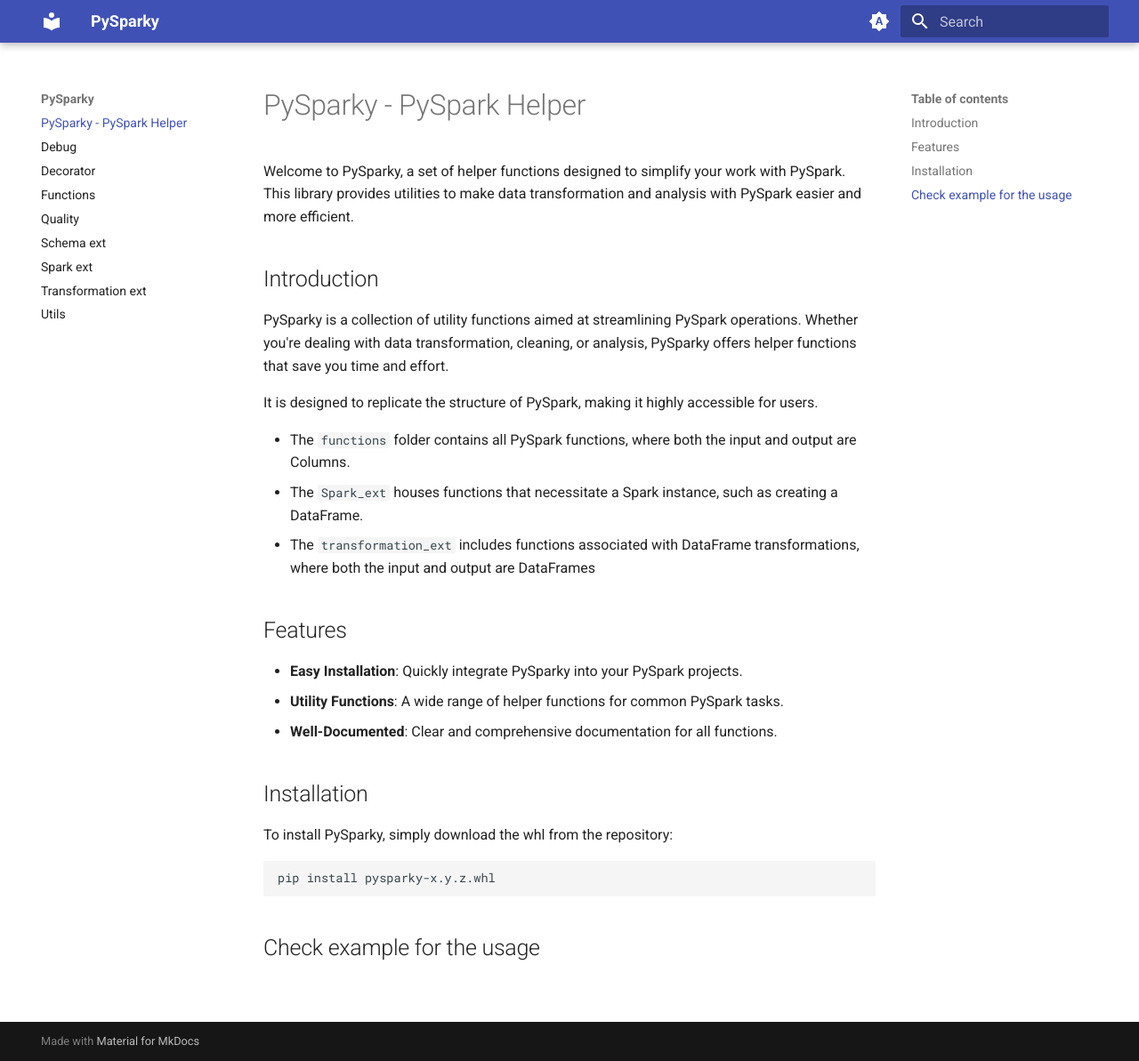
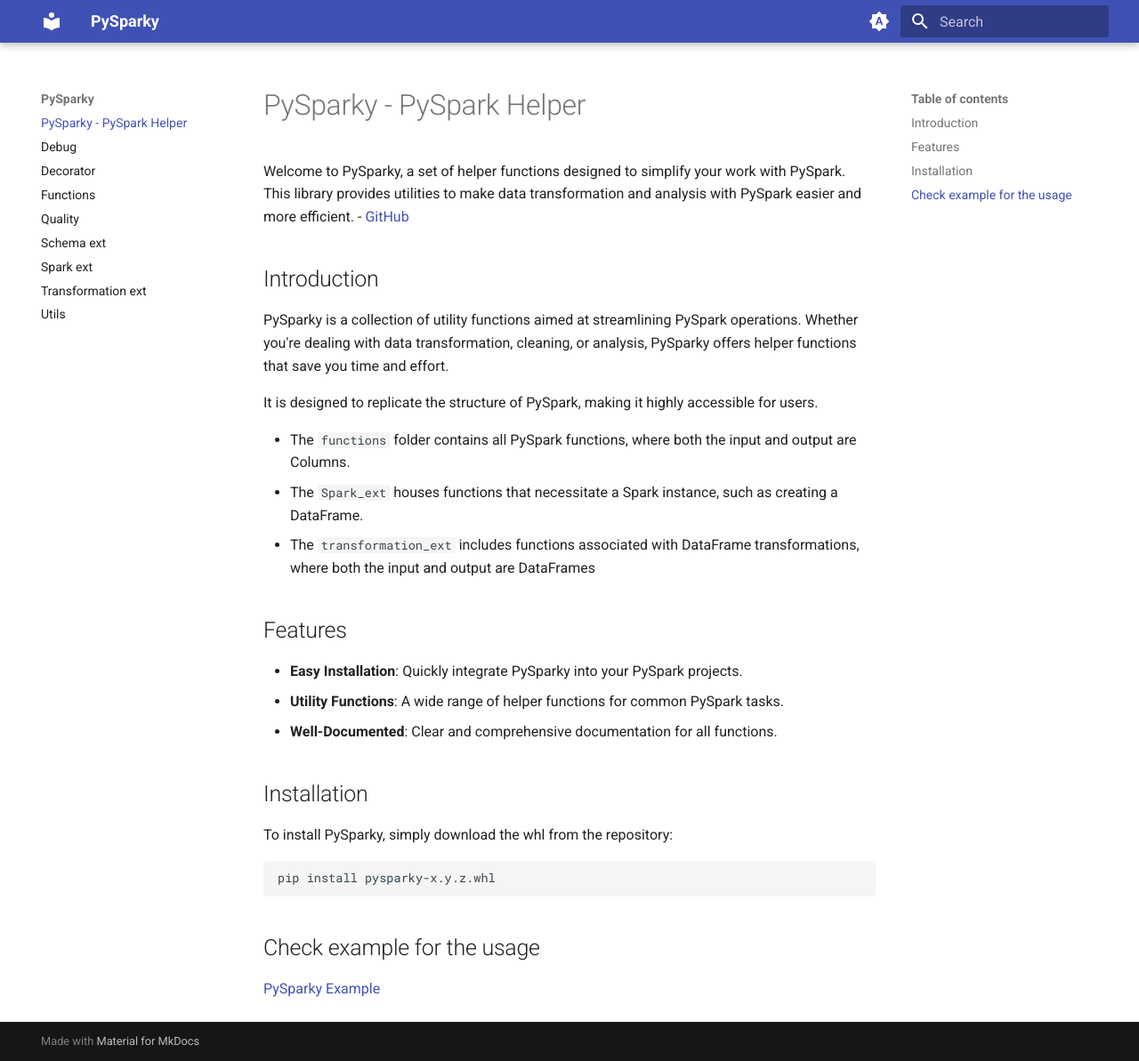
Before and after one commit to PySparky/pysparky-pyspark-helper, an MkDocs documentation site: the page built from docs/index.md, in a window 1280 px wide and 1193 px high. Shown: the whole window at 89% size. Built offline with MkDocs 1.6.1 and Material for MkDocs 9.7.7, drawn with Linux system fonts in a browser that asks for light colours.

Commit message:
feat: adding index.md info

````diff
--- a/docs/index.md
+++ b/docs/index.md
@@ -1,6 +1,7 @@
 # PySparky - PySpark Helper
 
 Welcome to PySparky, a set of helper functions designed to simplify your work with PySpark. This library provides utilities to make data transformation and analysis with PySpark easier and more efficient.
+- [GitHub](https://github.com/PySparky/pysparky-pyspark-helper)
 
 ## Introduction
 
@@ -27,3 +28,4 @@
 ```
 
 ## Check example for the usage
+[PySparky Example](https://github.com/PySparky/pysparky-pyspark-helper/tree/main/example)
````
